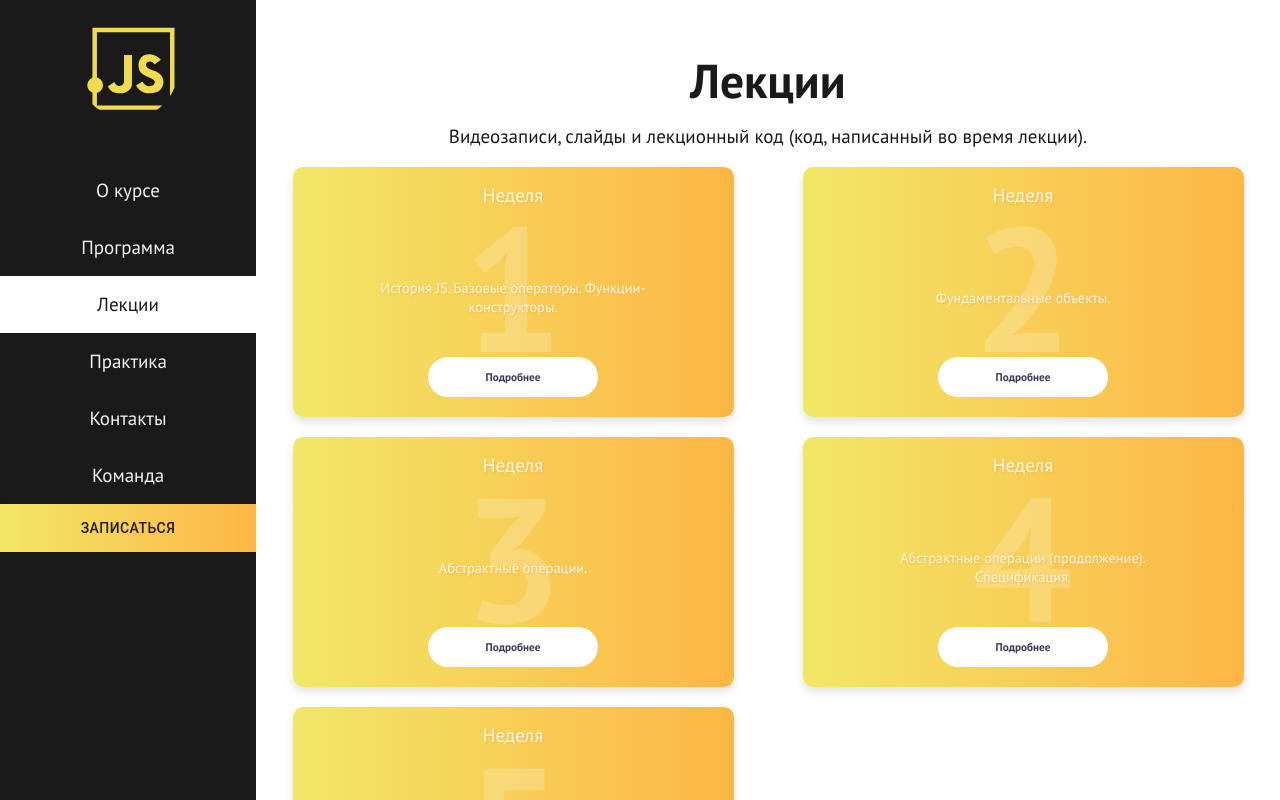
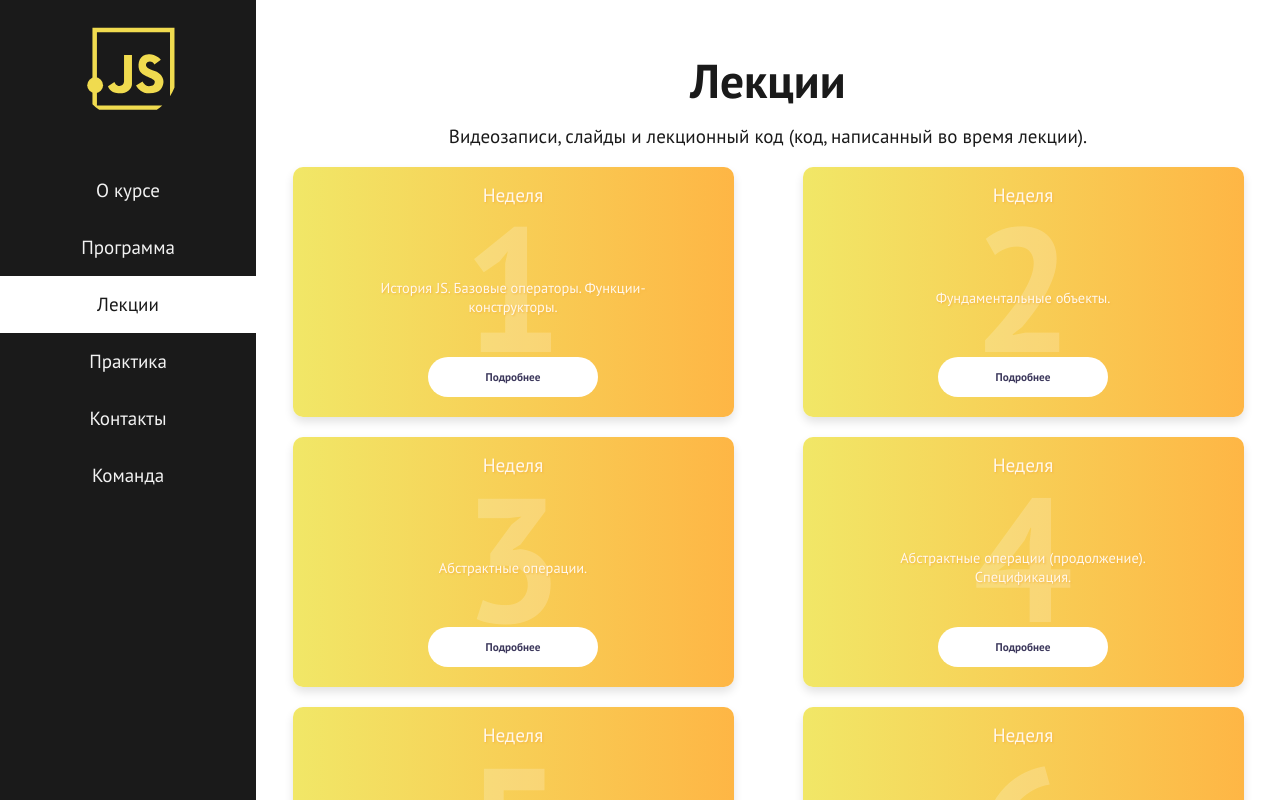
Before and after one commit to makecs50/makecs75, a React (Create React App) app: page /#/lectures in a window 1280 px wide. Built offline with nearby package versions, Linux system fonts and the light colour scheme.

Commit message:
Add lecture 6

```diff
--- a/src/app/assets/presentations/index.js
+++ b/src/app/assets/presentations/index.js
@@ -3,7 +3,8 @@ import lecture2 from './Lecture2.zip'
 import lecture3 from './Lecture3.zip'
 import lecture4 from './Lecture4.zip'
 import lecture5 from './Lecture5.zip'
+import lecture6 from './Lecture6.zip'
 
 export default {
-  lecture1, lecture2, lecture3, lecture4, lecture5,
+  lecture1, lecture2, lecture3, lecture4, lecture5, lecture6,
 }
--- a/src/app/components/Menu.js
+++ b/src/app/components/Menu.js
@@ -39,11 +39,11 @@ export default function Menu(props) {
           <NavLink onClick={closeMenuOnClick} className="nav__link" to="/contacts">Контакты</NavLink>
           <NavLink onClick={closeMenuOnClick} className="nav__link" to="/team">Команда</NavLink>
 
-          <StyledButton
+          {/* <StyledButton
             variant="contained" target="_blank" href="https://forms.gle/jVidqZP1u6wuSpRY6"
           >
             Записаться
-          </StyledButton>
+          </StyledButton> */}
 
         </nav>
       </div>
--- a/src/app/lecturesData.json
+++ b/src/app/lecturesData.json
@@ -18,5 +18,9 @@
   {
     "title": "Неделя 5",
     "youtube": "https://www.youtube.com/embed/EvKgZ60kta4"
+  },
+  {
+    "title": "Неделя 6",
+    "youtube": "https://www.youtube.com/embed/o6nwco5Hb6s"
   }
 ]
--- a/src/app/pages/Lectures.js
+++ b/src/app/pages/Lectures.js
@@ -57,6 +57,9 @@ export default function Lectures(props) {
             <LectureCard title="Неделя" number="5" >
               Область видимости (Scope).
             </LectureCard>
+            <LectureCard title="Неделя" number="6" >
+              Execution Context. Closure.
+            </LectureCard>
           </div>
         </div>
       </div>
```
Also changed, not shown: 1 other file (tests, documents, lock files or other folders).
